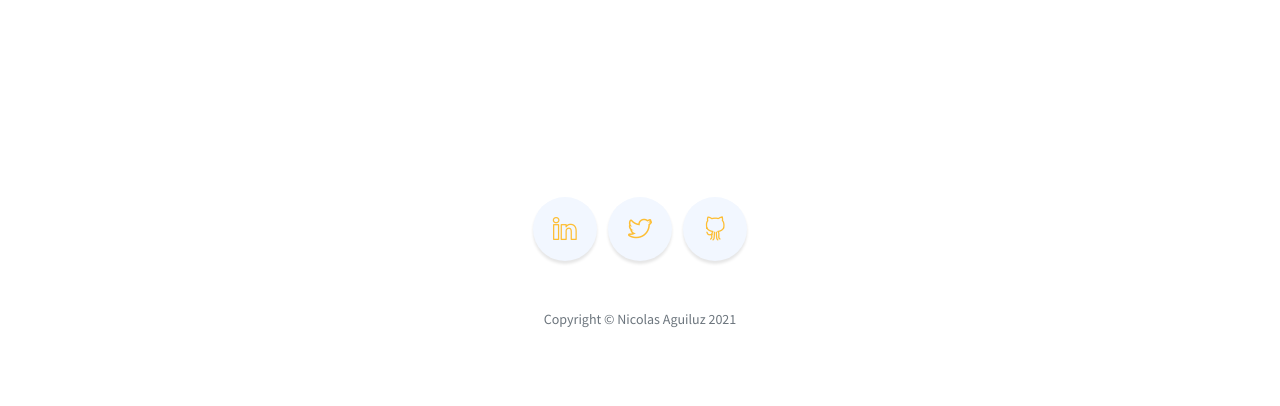
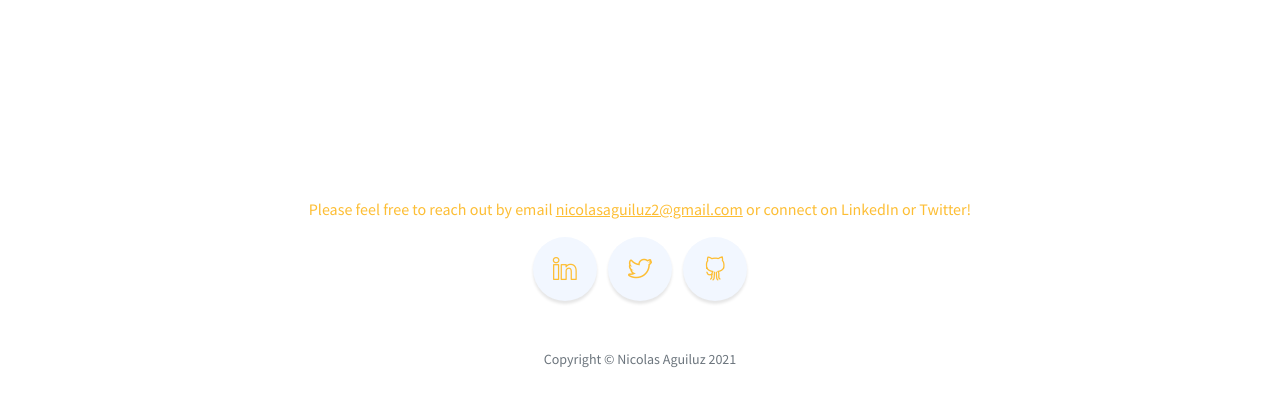
Before and after one commit to naguiluz/naguiluz.github.io, a website: page index.html in a window 1280 px wide. Shown: the part 3808-4214 px from the top of the page. Drawn offline with nearby package versions, Linux system fonts and the light colour scheme.

Commit message:
update contact info

```diff
--- a/index.html
+++ b/index.html
@@ -235,8 +235,9 @@
             <small><a href="https://maps.google.com/maps?f=q&amp;source=embed&amp;hl=en&amp;geocode=&amp;q=Twitter,+Inc.,+Market+Street,+San+Francisco,+CA&amp;aq=0&amp;oq=twitter&amp;sll=28.659344,-81.187888&amp;sspn=0.128789,0.264187&amp;ie=UTF8&amp;hq=Twitter,+Inc.,+Market+Street,+San+Francisco,+CA&amp;t=m&amp;z=15&amp;iwloc=A"></a></small>
         </div> -->
         <!-- Footer-->
-        <footer class="footer text-center">
+        <footer class="footer text-center" id="contact">
             <div class="container px-4 px-lg-5">
+                <p>Please feel free to reach out by email <u>nicolasaguiluz2@gmail.com</u> or connect on LinkedIn or Twitter!</p>
                 <ul class="list-inline mb-5">
                     <li class="list-inline-item">
                         <a class="social-link rounded-circle text-white mr-3" href="https://www.linkedin.com/in/nicolas-aguiluz/" target="_blank"><i class="icon-social-linkedin"></i></a>
```
